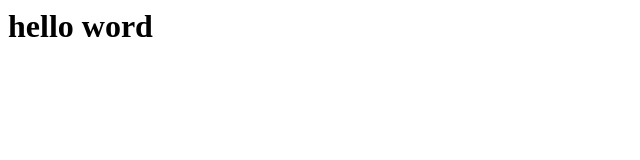
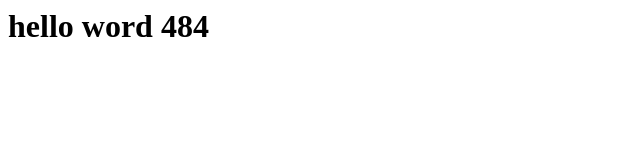
Before and after one commit to haozero484/haozero484.github, a plain HTML site: page index.html in a window 1280 px wide. Shown: the full height of the page, 0-640 px from the left. Drawn offline with Linux system fonts and the light colour scheme.

Commit message:
Update index.html

```diff
--- a/index.html
+++ b/index.html
@@ -1 +1 @@
-<h1>hello word</h1>
+<h1>hello word 484</h1>
```
